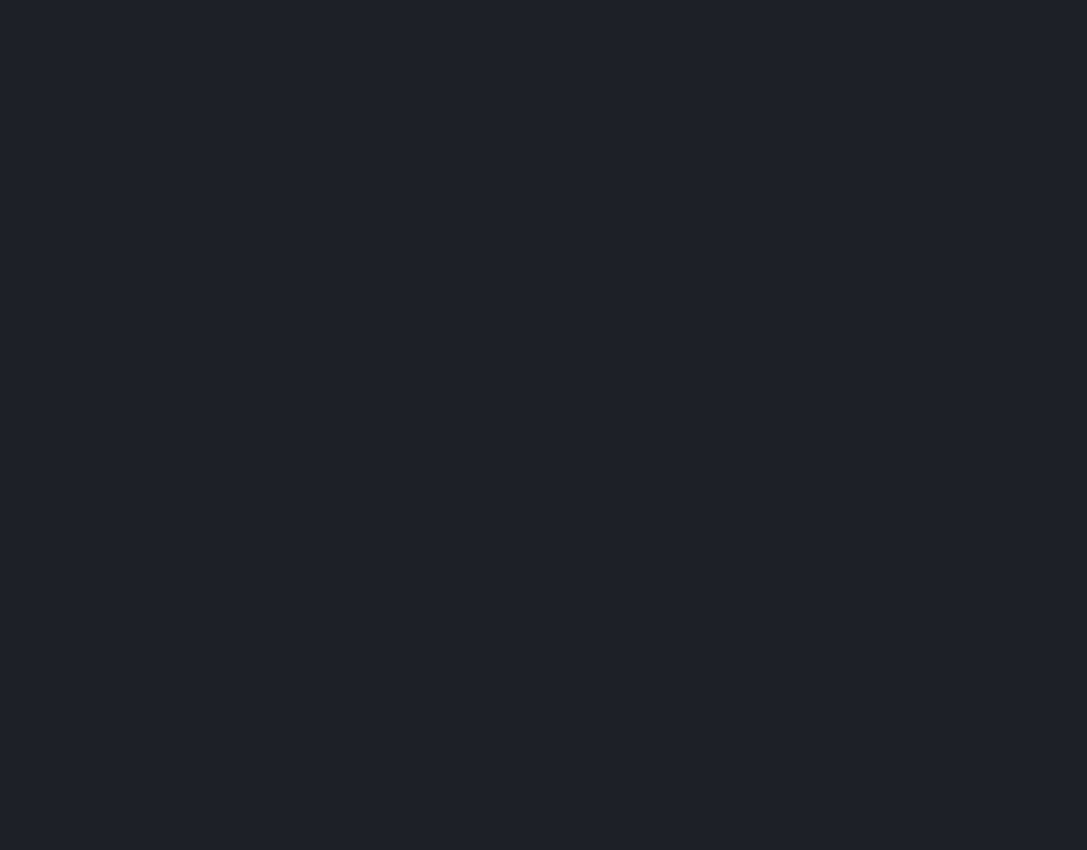
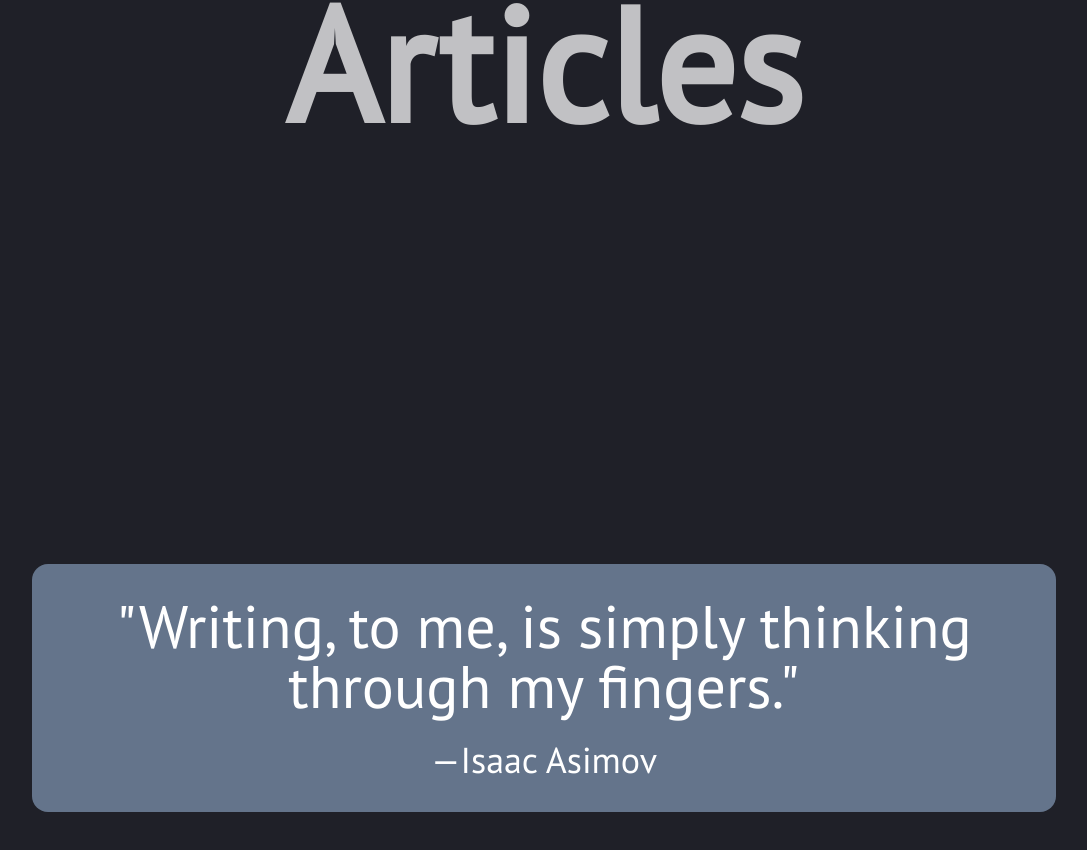
Before and after one commit to Jemeni11/Portfolio, a Next.js app: page /articles in a window 1280 px wide. Shown: the part 386-1236 px from the top of the page, without its empty margins (96-1183 px from the left). Before the commit the page ends 800 px from the top, so only its background shows below. Built offline with nearby package versions, Linux system fonts and the light colour scheme.

Commit message:
feat(articles.tsx): Imported the **PageTemplate** component, removed the Head import, and imported a **Quote** component.
BREAKING CHANGE:

```diff
--- a/pages/articles.tsx
+++ b/pages/articles.tsx
@@ -1,17 +1,21 @@
-import Head from "next/head";
+import PageTemplate from "@/components/PageTemplate";
+import Quote from "@/components/Quote";
 
 const Articles = () => {
   return (
-    <>
-      <Head>
-        <meta
-          name="description"
-          content="Emmanuel Jemeni's articles"
+    <PageTemplate
+      metaContent="Emmanuel Jemeni's Articles"
+      metaTitle="Articles | Emmanuel Jemeni"
+      pageSectionTitle="Articles"
+    >
+      <section>
+        <Quote
+          author="Isaac Asimov"
+          quote="Writing, to me, is simply thinking through my fingers."
+          cite_link="https://www.brainyquote.com/quotes/isaac_asimov_110281"
         />
-        <title>Articles | Emmanuel Jemeni</title>
-      </Head>
-      <h1>Articles</h1>
-    </>
+      </section>
+    </PageTemplate>
   );
 };
 
```
